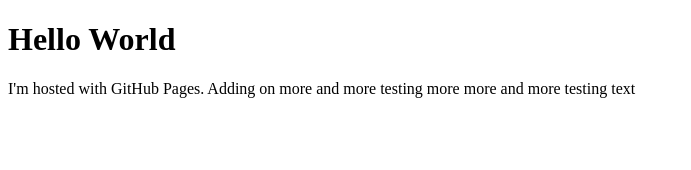
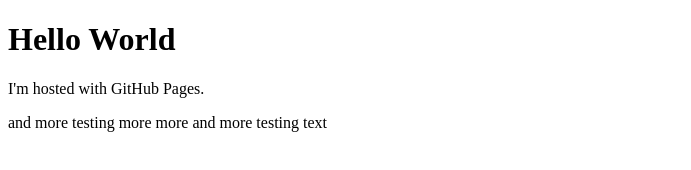
Before and after one commit to JohnTelford/johntelford.github.io, a plain HTML site: page index.html in a window 1280 px wide. Shown: the whole page, without its empty margins (0-691 px from the left). Drawn offline with Linux system fonts and the light colour scheme.

Commit message:
refactor

```diff
--- a/index.html
+++ b/index.html
@@ -2,7 +2,8 @@
 <html>
 <body>
 <h1>Hello World</h1>
-<p>I'm hosted with GitHub Pages. Adding on more
+<p>I'm hosted with GitHub Pages.</p>
+<p>
     and more testing more more and more testing text</p>
 </body>
 </html>
```
